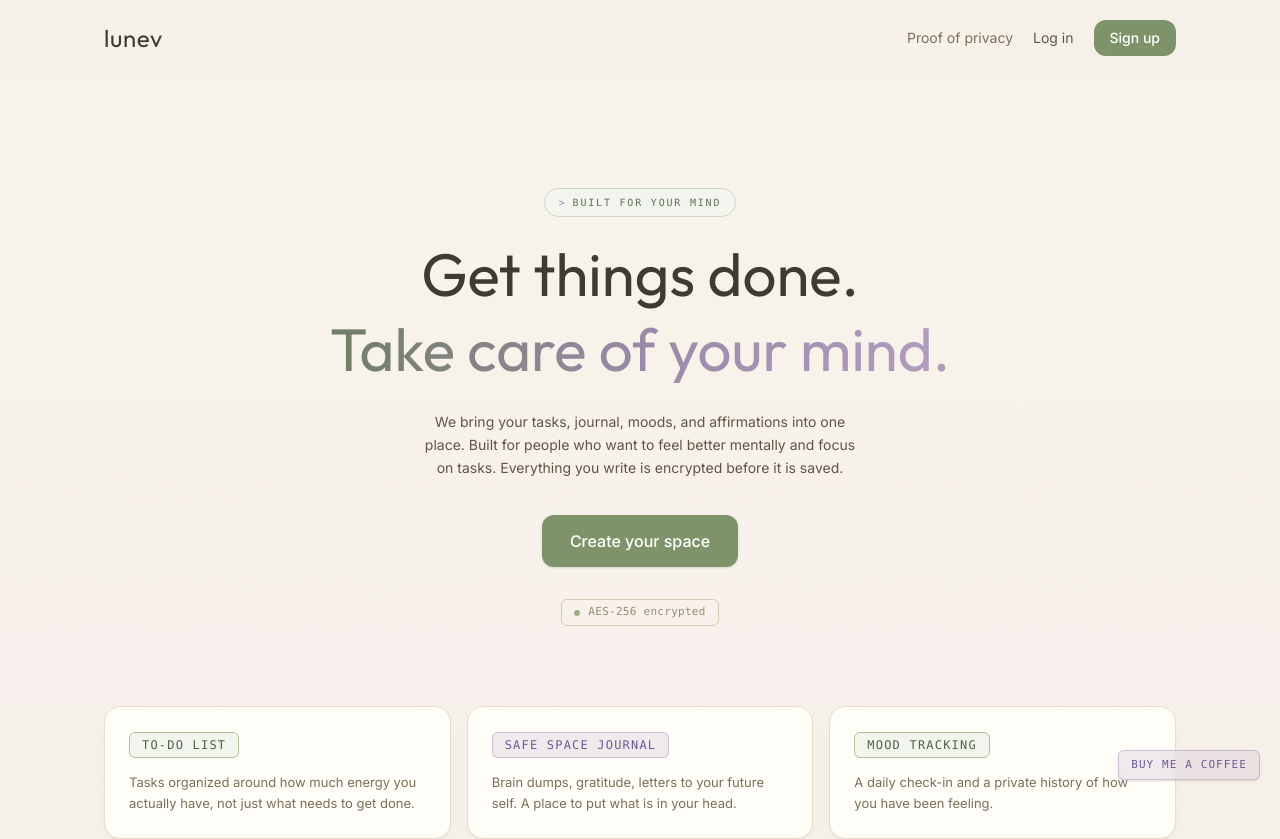
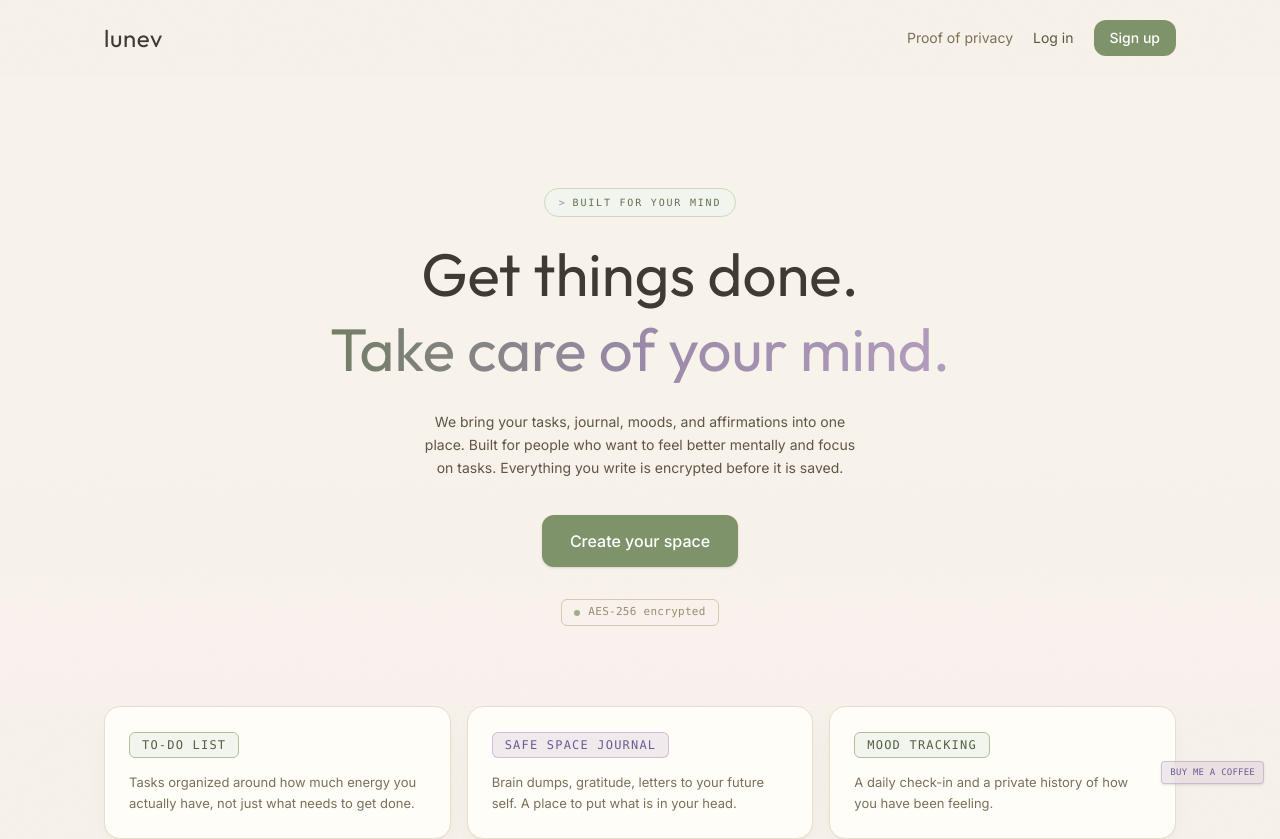
Before and after one commit to laybuh/todo-frontend, a React (Vite) app: page / in a window 1280 px wide. Shown: the top 839 px of the page. Built offline with nearby package versions, Linux system fonts and the light colour scheme; no server answers.

Commit message:
Made the floating coffee tag smaller.

```diff
--- a/src/pages/Home.jsx
+++ b/src/pages/Home.jsx
@@ -117,7 +117,7 @@
                 href="https://ko-fi.com/layba"
                 target="_blank"
                 rel="noopener noreferrer"
-                className="fixed bottom-5 right-5 z-40 font-mono text-[11px] uppercase tracking-widest text-[#6c5a93] border border-mauve/60 bg-mauve/20 backdrop-blur rounded-md px-3 py-1.5 shadow-sm hover:bg-mauve/30 transition-colors"
+                className="fixed bottom-4 right-4 z-40 font-mono text-[9px] uppercase tracking-wide text-[#6c5a93] border border-mauve/60 bg-mauve/20 backdrop-blur rounded px-2 py-1 shadow-sm hover:bg-mauve/30 transition-colors"
             >
                 Buy me a coffee
             </a>
```
